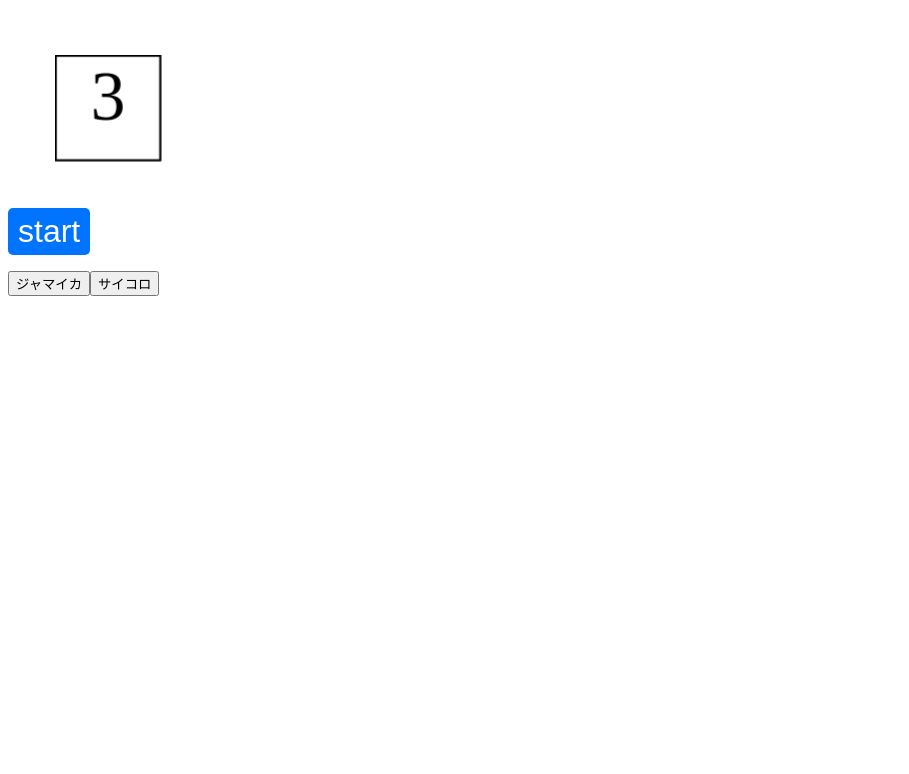
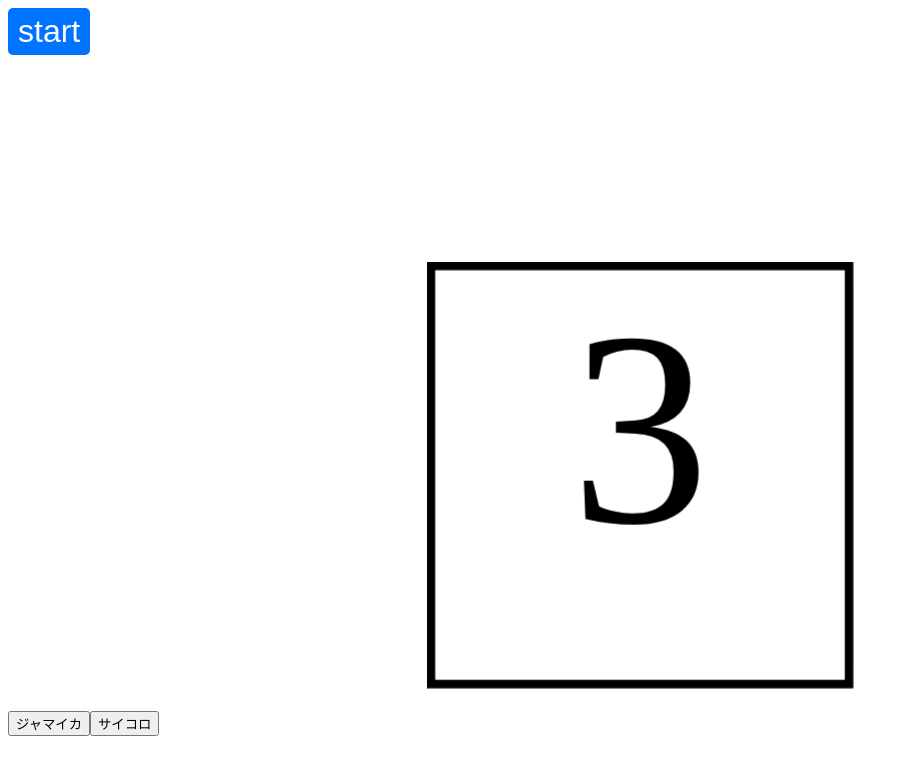
Before and after one commit to ikepu-tp/jamaika, a React (Create React App) app: page / in a window 1280 px wide. Both pictures are taken after a click on the button "サイコロ". Shown: the top 774 px of the page, without its empty margins (0-909 px from the left). Built offline with nearby package versions, Linux system fonts and the light colour scheme.

Commit message:
Fix: サイコロ拡大

```diff
--- a/src/App.tsx
+++ b/src/App.tsx
@@ -39,12 +39,14 @@ function DiceWrapper() {
   }
 
   return (
-    <div className="mb-2">
-      <Dice seconds={Second} done={done} />
+    <>
       <button className="button" onClick={start}>
         start
       </button>
-    </div>
+      <div className="dice-wrapper">
+        <Dice seconds={Second} done={done} />
+      </div>
+    </>
   );
 }
 
--- a/src/app.css
+++ b/src/app.css
@@ -1 +1 @@
-.button{background-color:#0073ff;border-color:#0073ff;border-radius:5px;border-width:0;box-shadow:none;color:#fff;cursor:pointer;font-size:2rem;padding:5px 10px}.button:disabled{background-color:gray}.mb-2{margin-bottom:1rem}/*# sourceMappingURL=app.css.map */
+.button{background-color:#0073ff;border-color:#0073ff;border-radius:5px;border-width:0;box-shadow:none;color:#fff;cursor:pointer;font-size:2rem;padding:5px 10px}.button:disabled{background-color:gray}.dice-wrapper{height:80vh;margin:auto;margin-bottom:1rem;width:200px}.dice-wrapper .dice{transform:scale(4, 4) translate(0, 40%)}/*# sourceMappingURL=app.css.map */
--- a/src/app.scss
+++ b/src/app.scss
@@ -13,6 +13,12 @@
   }
 }
 
-.mb-2 {
+.dice-wrapper {
+  height: 80vh;
+  margin: auto;
   margin-bottom: 1rem;
+  width: 200px;
+  .dice {
+    transform: scale(4, 4) translate(0, 40%);
+  }
 }
```
Also changed, not shown: 1 other file (tests, documents, lock files or other folders).
